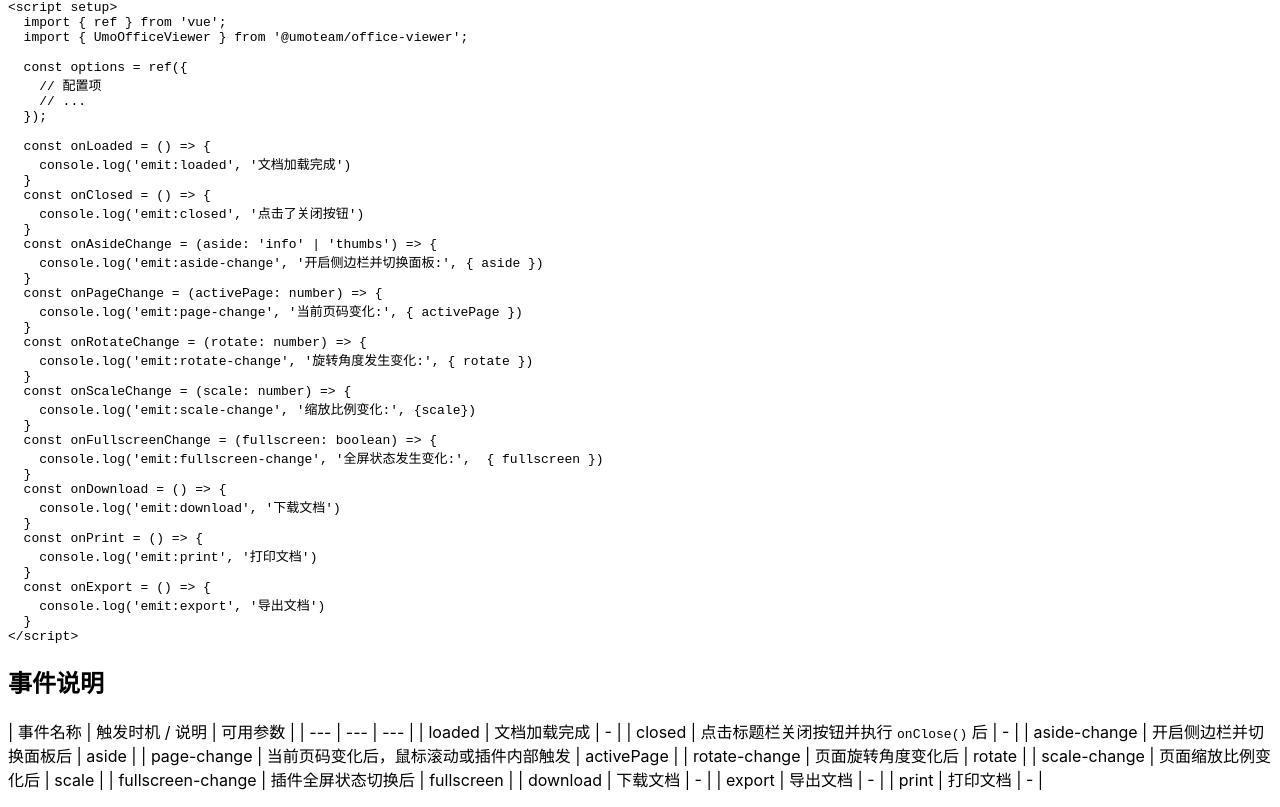
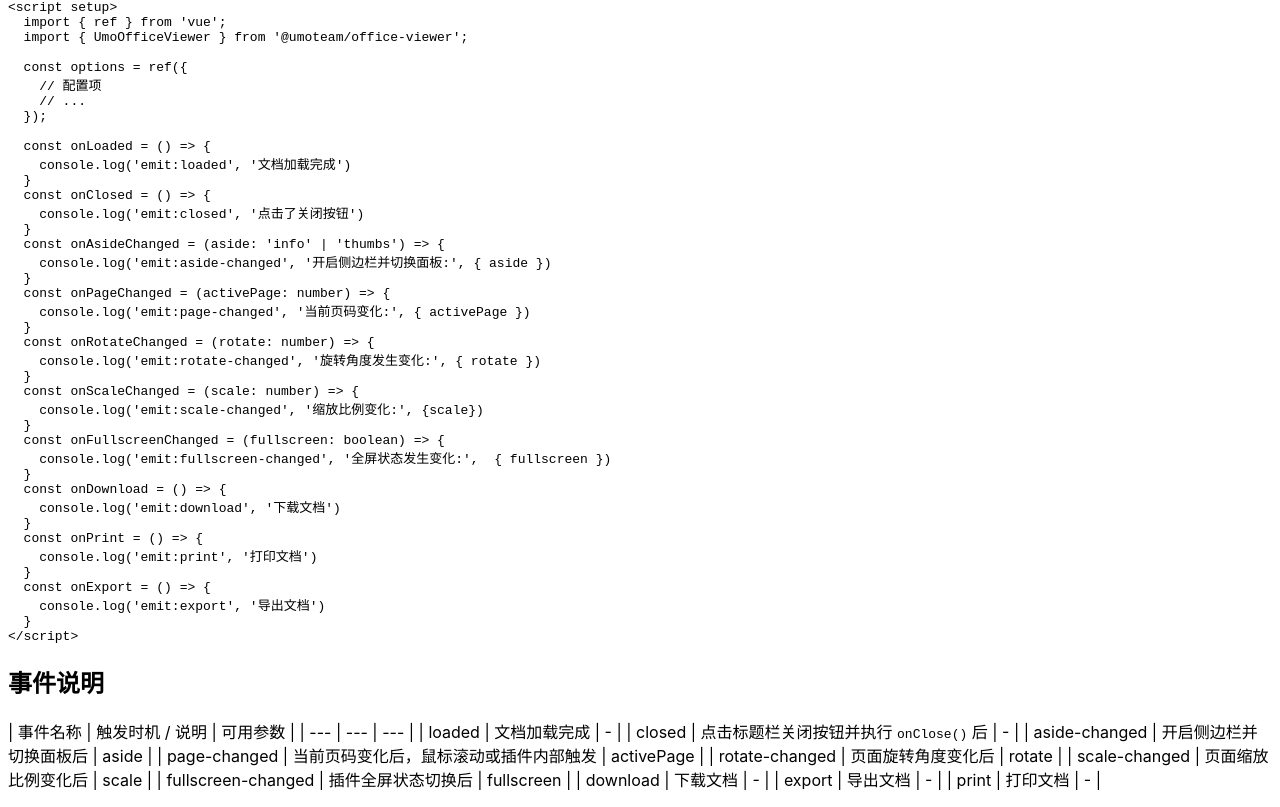
Before and after one commit to umodoc/docs, a Next.js app: page /cn/docs/office-viewer/events in a window 1280 px wide. Shown: the part 428-1235 px from the top of the page. Built offline with nearby package versions, Linux system fonts and the light colour scheme.

Commit message:
完善文档

```diff
--- a/pages/cn/docs/office-viewer/events.mdx
+++ b/pages/cn/docs/office-viewer/events.mdx
@@ -16,11 +16,11 @@ description: Umo Office Viewer 是一款 Office 文档查看器，支持在 Web
     v-bind="options"
     @loaded="onLoaded"
     @closed="onClosed"
-    @aside-change="onAsideChange"
-    @page-change="onPageChange"
-    @rotate-change="onRotateChange"
-    @scale-change="onScaleChange"
-    @fullscreen-change="onFullscreenChange"
+    @aside-changed="onAsideChanged"
+    @page-changed="onPageChanged"
+    @rotate-changed="onRotateChanged"
+    @scale-changed="onScaleChanged"
+    @fullscreen-changed="onFullscreenChanged"
     @download="onDownload"
     @export="onExport"
     @print="onPrint"
@@ -42,20 +42,20 @@ description: Umo Office Viewer 是一款 Office 文档查看器，支持在 Web
   const onClosed = () => {
     console.log('emit:closed', '点击了关闭按钮')
   }
-  const onAsideChange = (aside: 'info' | 'thumbs') => {
-    console.log('emit:aside-change', '开启侧边栏并切换面板:', { aside })
+  const onAsideChanged = (aside: 'info' | 'thumbs') => {
+    console.log('emit:aside-changed', '开启侧边栏并切换面板:', { aside })
   }
-  const onPageChange = (activePage: number) => {
-    console.log('emit:page-change', '当前页码变化:', { activePage })
+  const onPageChanged = (activePage: number) => {
+    console.log('emit:page-changed', '当前页码变化:', { activePage })
   }
-  const onRotateChange = (rotate: number) => {
-    console.log('emit:rotate-change', '旋转角度发生变化:', { rotate })
+  const onRotateChanged = (rotate: number) => {
+    console.log('emit:rotate-changed', '旋转角度发生变化:', { rotate })
   }
-  const onScaleChange = (scale: number) => {
-    console.log('emit:scale-change', '缩放比例变化:', {scale})
+  const onScaleChanged = (scale: number) => {
+    console.log('emit:scale-changed', '缩放比例变化:', {scale})
   }
-  const onFullscreenChange = (fullscreen: boolean) => {
-    console.log('emit:fullscreen-change', '全屏状态发生变化:',  { fullscreen })
+  const onFullscreenChanged = (fullscreen: boolean) => {
+    console.log('emit:fullscreen-changed', '全屏状态发生变化:',  { fullscreen })
   }
   const onDownload = () => {
     console.log('emit:download', '下载文档')
@@ -75,11 +75,11 @@ description: Umo Office Viewer 是一款 Office 文档查看器，支持在 Web
 | --- | --- | --- |
 | loaded | 文档加载完成 | - |
 | closed | 点击标题栏关闭按钮并执行 `onClose()` 后 | - |
-| aside-change | 开启侧边栏并切换面板后 | aside |
-| page-change | 当前页码变化后，鼠标滚动或插件内部触发  | activePage |
-| rotate-change | 页面旋转角度变化后  | rotate |
-| scale-change | 页面缩放比例变化后  | scale |
-| fullscreen-change | 插件全屏状态切换后   | fullscreen |
+| aside-changed | 开启侧边栏并切换面板后 | aside |
+| page-changed | 当前页码变化后，鼠标滚动或插件内部触发  | activePage |
+| rotate-changed | 页面旋转角度变化后  | rotate |
+| scale-changed | 页面缩放比例变化后  | scale |
+| fullscreen-changed | 插件全屏状态切换后   | fullscreen |
 | download | 下载文档  | - |
 | export | 导出文档  | - |
 | print | 打印文档  | - |
```
Also changed, not shown: pages/cn/docs/office-viewer/themes.mdx (+1 -1 lines).
